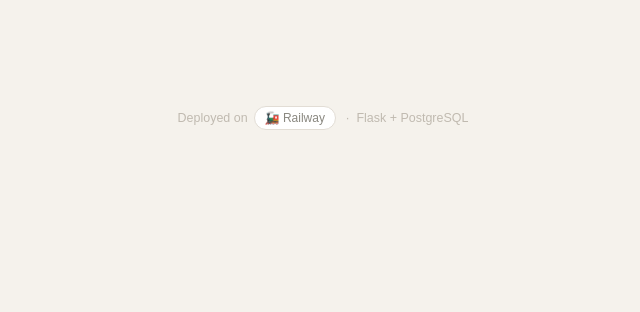
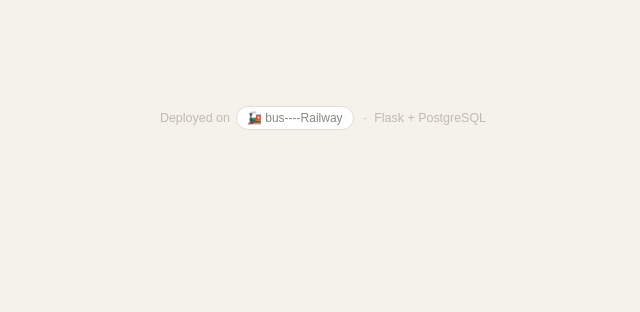
Before and after one commit to rakshithab8590-rgb/todo-list, a Flask app: page / in a window 1280 px wide. Shown: the part 488-800 px from the top of the page, without its empty margins (317-957 px from the left). Run offline with Flask 3, Linux system fonts and the light colour scheme; data that the repository does not hold is empty; some libraries are stand-ins or nearby versions; some web fonts are replaced.

Commit message:
changed railway

```diff
--- a/templates/index.html
+++ b/templates/index.html
@@ -397,7 +397,7 @@
   <footer>
     <span>
       Deployed on
-      <span class="railway-badge">🚂 Railway</span>
+      <span class="railway-badge">🚂 bus----Railway</span>
       &nbsp;·&nbsp; Flask + PostgreSQL
     </span>
   </footer>
```
